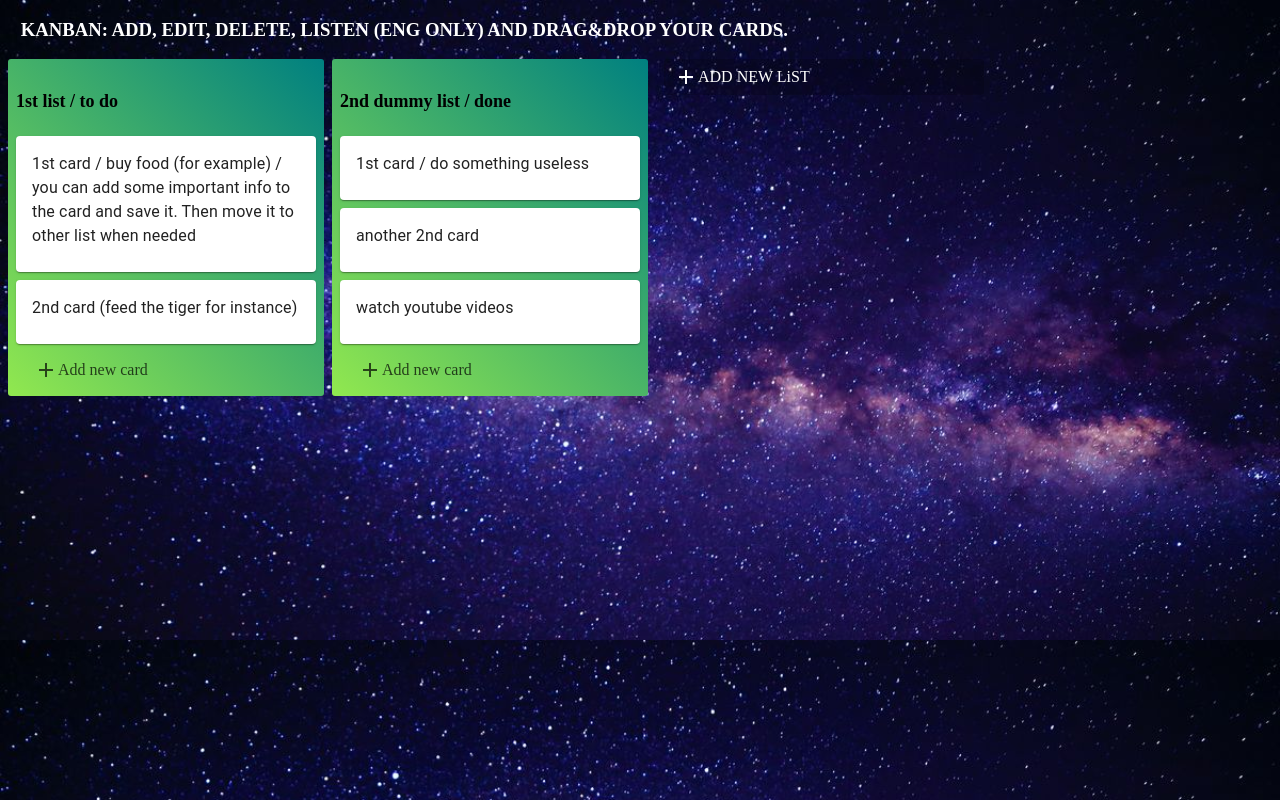
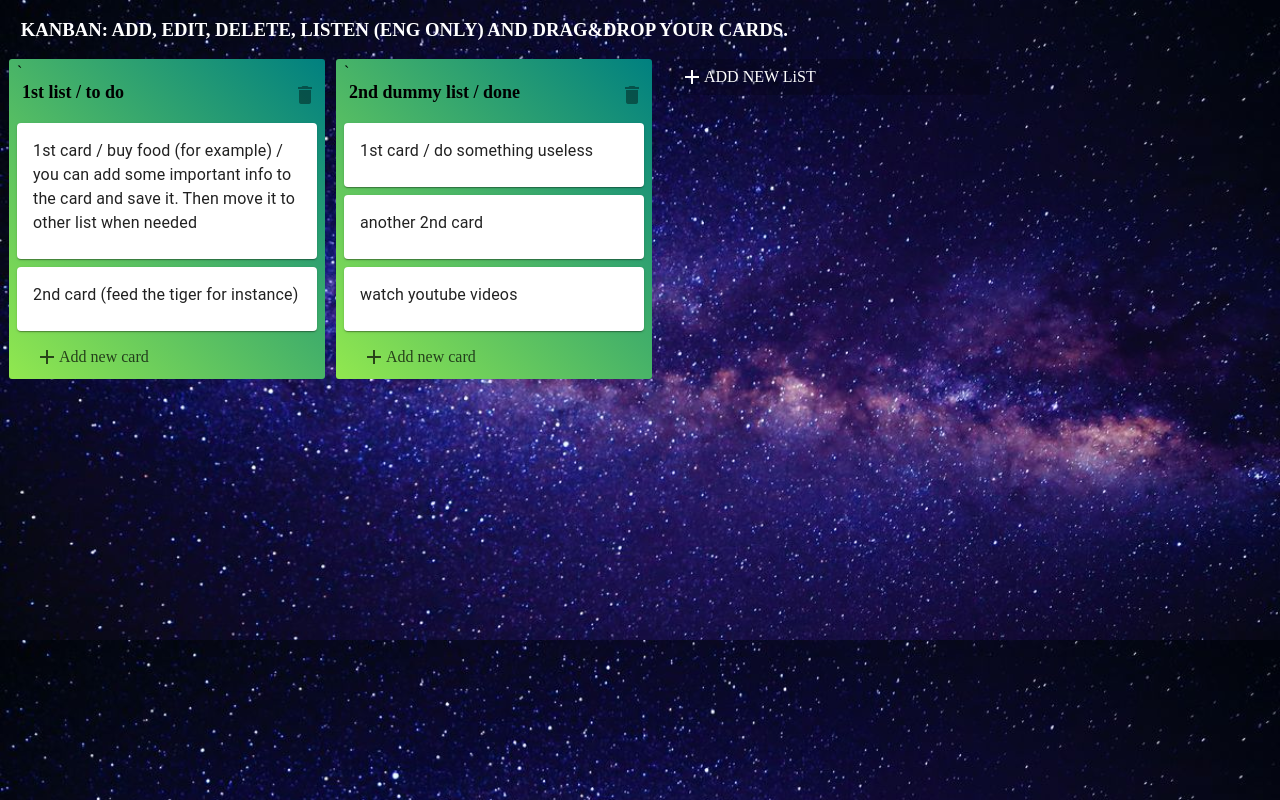
Before and after one commit to scronaldo/kanbanBoard, a React (Create React App) app: page / in a window 1280 px wide. Built offline with nearby package versions, Linux system fonts and the light colour scheme.

Commit message:
'commit'

```diff
--- a/package.json
+++ b/package.json
@@ -12,6 +12,7 @@
     "react-scripts": "3.0.1",
     "react-textarea-autosize": "^7.1.0",
     "redux": "^4.0.4",
+    "redux-thunk": "^2.3.0",
     "styled-components": "^4.3.2"
   },
   "scripts": {
--- a/src/actions/index.js
+++ b/src/actions/index.js
@@ -8,5 +8,7 @@ export const CONSTANTS = {
     ADD_LIST: 'ADD_LIST',
     DRAG_HAPPENDED: 'DRAG_HAPPENDED',
     EDIT_CARD: "EDIT_CARD",
-    DELETE_CARD: "DELETE_CARD"
+    DELETE_CARD: "DELETE_CARD",
+    EDIT_LIST_TITLE: "EDIT_LIST_TITLE",
+    DELETE_LIST: "DELETE_LIST"
 }
--- a/src/actions/listsActions.js
+++ b/src/actions/listsActions.js
@@ -27,3 +27,24 @@ export const sort = (
         }
     }
 }
+
+export const editTitle = (listID, newTitle) => {
+    return {
+      type: CONSTANTS.EDIT_LIST_TITLE,
+      payload: {
+        listID,
+        newTitle
+      }
+    };
+  };
+
+  export const deleteList = listID => {
+    return (dispatch) => {
+      return dispatch({
+        type: CONSTANTS.DELETE_LIST,
+        payload: {
+          listID
+        }
+      });
+    };
+  };
--- a/src/components/KanbanCard.js
+++ b/src/components/KanbanCard.js
@@ -6,7 +6,7 @@ import Icon from "@material-ui/core/Icon";
 import styled from "styled-components";
 import {Draggable} from 'react-beautiful-dnd';
 import { connect } from "react-redux";
-import { deleteCard, editCard } from "../actions";
+import { deleteCardThunk, editCardThunk } from "../actions";
 import KanbanButton from "./KanbanButton";
 import KanbanForm from "./KanbanForm";
 
@@ -68,7 +68,7 @@ const KanbanCard = React.memo(({text, listID, id, index, dispatch}) => {
 
   const handleDeleteCard = e => {
     // delete card using AC func
-    dispatch(deleteCard(id, listID));
+    dispatch(deleteCardThunk(id, listID));
   }
 
   const closeForm = e => {
@@ -84,7 +84,7 @@ const KanbanCard = React.memo(({text, listID, id, index, dispatch}) => {
   const saveCard = e => {
     e.preventDefault();
     // save edited text and close the form
-    dispatch(editCard(id, listID, cardText));
+    dispatch(editCardThunk(id, listID, cardText));
     setIsEditing(false);
   };
 
--- a/src/components/KanbanForm.js
+++ b/src/components/KanbanForm.js
@@ -1,6 +1,6 @@
-// Component to render text EDITING form
+// Component to render text EDITING form in cards
 import React from "react";
-import styled from "styled-components";
+import styled, { keyframes } from "styled-components";
 import Icon from "@material-ui/core/Icon";
 import Textarea from "react-textarea-autosize";
 import Card from "@material-ui/core/Card";
@@ -30,10 +30,28 @@ const ButtonContainer = styled.div`
   margin-left: 8px;
 `;
 
+
+
+const pulse = keyframes`
+from {
+  transform:rotate(0deg);
+}
+to {
+  transform:rotate(360deg);
+}`;
+
+
 const StyledIcon = styled(Icon)`
   margin-left: 8px;
   cursor: pointer;
+  &:hover {
+    animation-name: ${pulse};
+    animation-duration: 5000ms;
+    animation-iteration-count: infinite;
+    animation-timing-function: linear;
+  }
 `;
+
 
 const KanbanForm = React.memo(
   ({ list, text = "", onChange, closeForm, children }) => {
--- a/src/components/KanbanList.js
+++ b/src/components/KanbanList.js
@@ -1,21 +1,112 @@
-import React from "react";
+import React, { useState } from "react";
 import KanbanCard from './KanbanCard';
 import KanbanActionButton from './KanbanActionButton';
 import { Droppable, Draggable } from 'react-beautiful-dnd';
 import styled from 'styled-components';
+import Icon from "@material-ui/core/Icon";
+import { editTitle, deleteList } from "../actions";
+import { connect } from "react-redux";
+
+
 
 const ListContainer = styled.div`
 background-color: grey;
 background: linear-gradient(45deg, rgba(145,232,79,1) 0%, rgba(0,128,128,1) 100%);
 border-radius: 3px;
 width: 300px;
-padding: 8px;
+padding: 4px 8px;
 height: 100%;
-margin: 0 8px 0 0;
+margin: 0 10px 0 1px;
 `;
 
 
-const KanbanList = ({title, cards, listID, index}) => {
+const StyledInput = styled.input`
+  width: 95%;
+  border: none;
+  outline-color: blue;
+  border-radius: 3px;
+  padding: 7px 5px;
+  margin: 10px 5px 15px 5px;
+`;
+
+const TitleContainer = styled.div`
+  width: 100%;
+  height: 100%;
+  display: flex;
+  justify-content: space-between;
+  align-items: center;
+  cursor: pointer;
+`;
+
+const DeleteButton = styled(Icon)`
+  cursor: pointer;
+  transition: opacity 0.3s ease-in-out;
+  opacity: 0.4;
+  margin-bottom: 15px;
+  &:hover {
+    opacity: 0.8;
+  }
+`;
+
+const ListTitle = styled.h4`
+  transition: background 0.3s ease-in;
+  font-size: 18px;
+  font-weight: bold;
+  margin: 1px 5px 20px 5px;
+  &:hover {
+    background: #ccc;
+    padding: 0.5%;
+  }
+`;
+
+const KanbanList = ({title, cards, listID, index, dispatch}) => {
+
+    // handle list editing with hooks comps states
+    const [isEditing, setIsEditing] = useState(false);
+    const [listTitle, setListTitle] = useState(title);
+
+    // the render func for edit feature
+    const renderEditInput = () => {
+        return (
+          <form onSubmit={handleFinishEditing}>
+            <StyledInput
+              type="text"
+              maxLength="45"
+              value={listTitle}
+              onChange={handleChange}
+              autoFocus
+              onFocus={handleFocus}
+              onBlur={handleFinishEditing}
+
+            />
+          </form>
+        );
+      };
+
+      // select input text by focus (halted for now)
+      const handleFocus = e => {
+        // e.target.select();
+      };
+
+      // save changes to state after every input change
+      const handleChange = e => {
+        e.preventDefault();
+        setListTitle(e.target.value);
+      };
+
+      // save changes
+      const handleFinishEditing = e => {
+        setIsEditing(false); // hide input
+        dispatch(editTitle(listID, listTitle));
+      };
+
+      // handle delete using listID from received props
+      const handleDeleteList = () => {
+        dispatch(deleteList(listID));
+      };
+
+
+    // functional component return
     return (
         <Draggable draggableId={String(listID)} index={index}>
             {provided => (
@@ -24,10 +115,25 @@ const KanbanList = ({title, cards, listID, index}) => {
                 {...provided.dragHandleProps}
                     ref={provided.innerRef}
           >
-                 <Droppable droppableId={String(listID)}>
+                 <Droppable droppableId={String(listID)} type='card'>
                  {provided => (
+
+                <div>
+                `<div>
+                  {isEditing ? (
+                    renderEditInput()
+                  ) : (
+                    <TitleContainer>
+                      <ListTitle  onClick={() => setIsEditing(true)}>{listTitle}</ListTitle>
+                      <DeleteButton onClick={handleDeleteList}>
+                        delete
+                      </DeleteButton>
+                    </TitleContainer>
+                  )}
+                </div>
+
                     <div {...provided.droppableProps} ref={provided.innerRef}>
-                     <h4 style={{fontSize: 18, fontWeight: 'bold'}}>{title}</h4>
+
                      {/* for each card in array add component */}
                      {cards.map((card, index) => {
                          return <KanbanCard
@@ -39,6 +145,7 @@ const KanbanList = ({title, cards, listID, index}) => {
                      <KanbanActionButton listID={listID} />
                     {/* provided.placeholder basically gives extra space to your <Droppable/> while a drag is occurring */}
                      {provided.placeholder}
+                     </div>
                      </div>
                  )
                  }
@@ -54,4 +161,4 @@ const KanbanList = ({title, cards, listID, index}) => {
 
 
 
-export default KanbanList;
+export default connect()(KanbanList);
--- a/src/reducers/listsReducer.js
+++ b/src/reducers/listsReducer.js
@@ -47,6 +47,7 @@ const initialState = [
 const listsReducer = (state=initialState, action) => {
     switch(action.type) {
 
+
         case CONSTANTS.ADD_LIST:
         const newList = {
             title: action.payload,
@@ -60,14 +61,12 @@ const listsReducer = (state=initialState, action) => {
             newList
         ];
 
+
+
+
+
         case CONSTANTS.ADD_CARD:
-                //sound
-            const PlaySound = () => {
-                    const audio = new Audio('https://freesound.org/data/previews/263/263132_2064400-lq.mp3');
-                    audio.loop = false;
-                    audio.play();
-                }
-            PlaySound();
+
 
             // adding braces to fix newState var duplicatiton
             {const newCard = {
@@ -76,7 +75,6 @@ const listsReducer = (state=initialState, action) => {
             }
 
             cardID += 1;
-            console.log(action);
             const newState = state.map(list => {
                 if(list.id === action.payload.listID) {
                     return  {
@@ -90,6 +88,9 @@ const listsReducer = (state=initialState, action) => {
             })
 
             return newState;};
+
+
+
 
 
             case CONSTANTS.EDIT_CARD: {
@@ -109,15 +110,11 @@ const listsReducer = (state=initialState, action) => {
                 });
               };
 
+
+
+
               case CONSTANTS.DELETE_CARD: {
-                // TODO: extract NON_SAVING logic out
-                const AddSound = () => {
-                    const audio = new Audio('https://www.pacdv.com/sounds/preview/sound21.mp3');
-                    audio.loop = false;
-                    audio.play();
-                    console.log('sound')
-                };
-                AddSound();
+
 
                   // extract payload data
                 const { id, listID } = action.payload;
@@ -135,6 +132,7 @@ const listsReducer = (state=initialState, action) => {
                   }
                 });
               }
+
 
 
 
@@ -184,6 +182,30 @@ const listsReducer = (state=initialState, action) => {
 
 
 
+          case CONSTANTS.EDIT_LIST_TITLE: {
+            const { listID, newListTitle } = action.payload;
+            // return new state (array)
+            return state.map(list => {
+                // find list by id
+              if (list.id === listID) {
+                // rewrite title in matched lists
+                list.title = newListTitle;
+                return list;
+              } else {
+                return list;
+              }
+            });
+          }
+
+
+
+
+          case CONSTANTS.DELETE_LIST: {
+            const { listID } = action.payload;
+            // filter out lists that pass condition
+            return state.filter(list => list.id !== listID);
+          }
+
 
 
         default: return state;
--- a/src/store/index.js
+++ b/src/store/index.js
@@ -1,9 +1,12 @@
-import {createStore} from 'redux';
-import rootReducer from "../reducers/index"
+import {createStore, applyMiddleware} from 'redux';
+import rootReducer from "../reducers/index";
+import thunk from 'redux-thunk';
 
 
-const store = createStore(rootReducer,  /* preloadedState, */
-  +  window.__REDUX_DEVTOOLS_EXTENSION__ && window.__REDUX_DEVTOOLS_EXTENSION__());
+
+const store = createStore(rootReducer,  applyMiddleware(thunk));
+
+
 if(process.env.NODE_ENV !== 'production') {
    window.store = store;
  }
```
Also changed, not shown: src/actions/cardsActions.js (+37 -0 lines), src/components/KanbanActionButton.js (+19 -4 lines), 1 other file (tests, documents, lock files or other folders).
